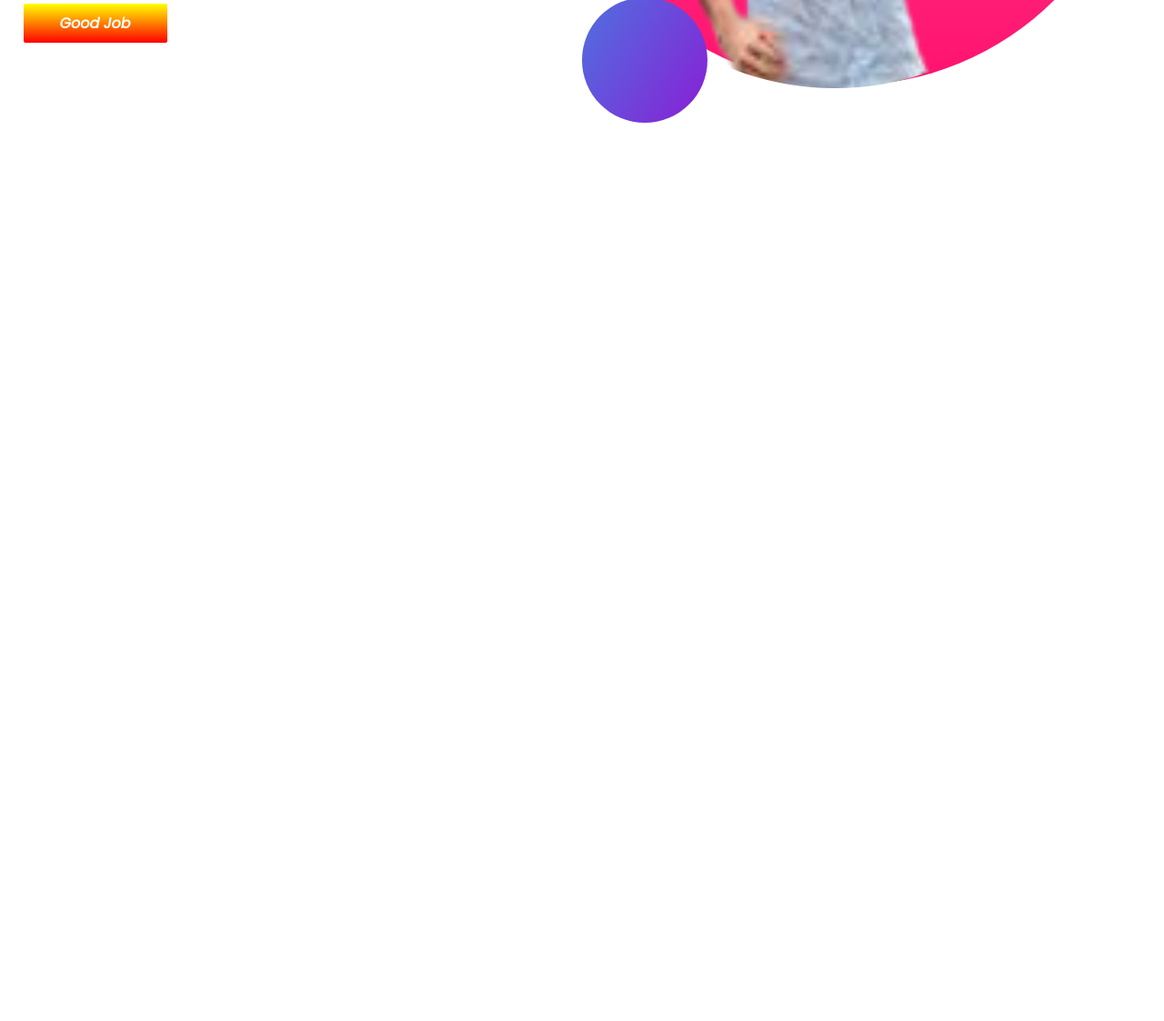
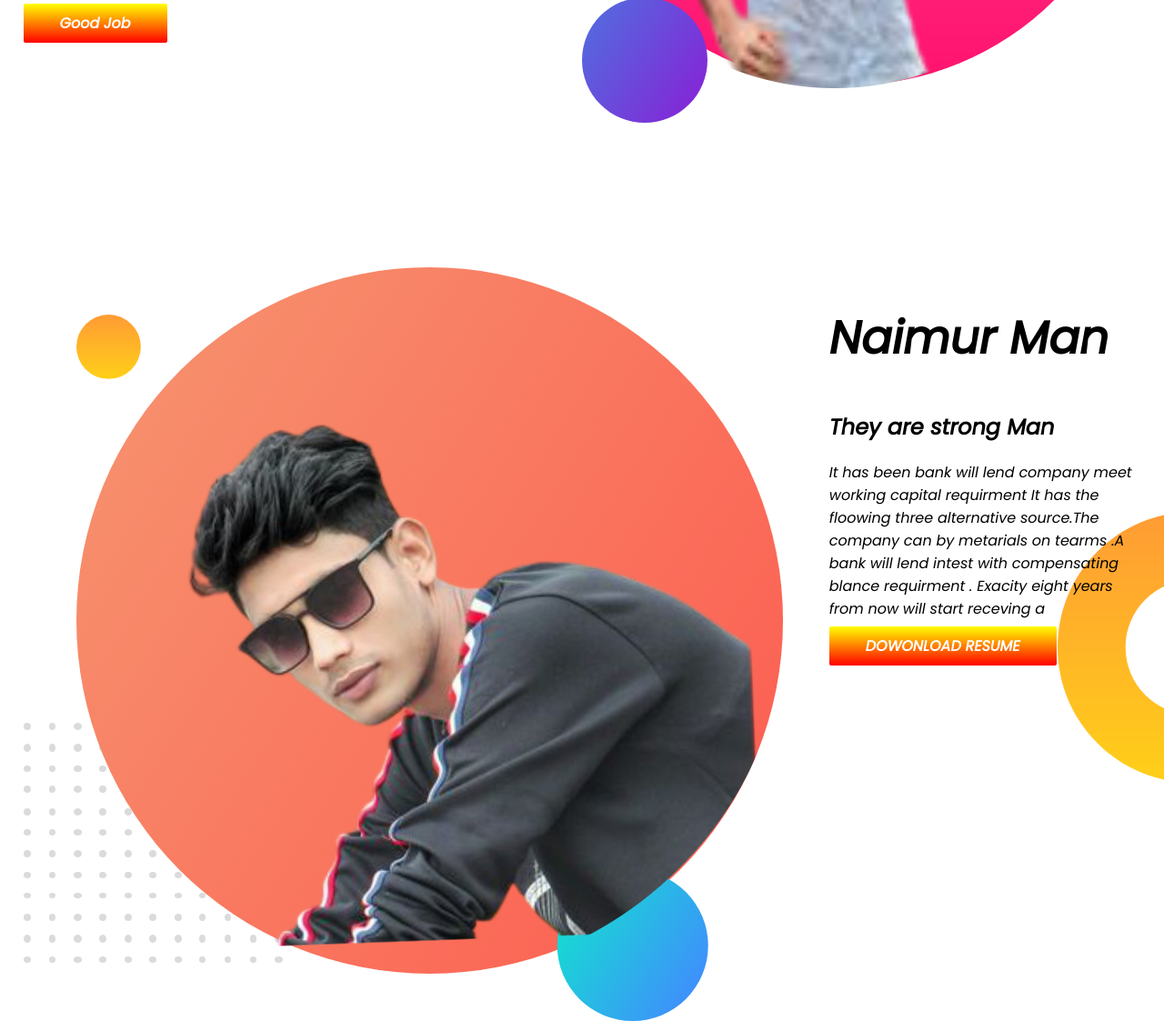
Before and after one commit to naimurrahamannaim/devoloper-portfolio, a plain HTML site: page index.html in a window 1280 px wide. Shown: the part 576-1699 px from the top of the page at 91% size. Before the commit the page ends 800 px from the top, so only its background shows below. Drawn offline with Linux system fonts and the light colour scheme.

Commit message:
Naimur-Man

```diff
--- a/index.html
+++ b/index.html
@@ -29,6 +29,26 @@
             <img src="images/naimur.png" alt="">
         </div>
     </section>
+    <section class="Naimur-Man">
+        <div class="half-width">
+            <img src="images/pani.png" alt="">
+        </div>
+        <div class="half-width">
+            <h1>Naimur Man</h1>
+            <h2>They are strong Man</h2>
+            <p>It has been bank will lend company meet working capital requirment It has the
+                floowing
+                three alternative source.The company can by metarials on tearms .A bank will lend intest with
+                compensating
+                blance requirment . Exacity eight years from now will start receving a </p>
+            <a class="link-button" href="">DOWONLOAD RESUME</a>
+
+        </div>
+
+
+
+    </section>
+
 </body>
 
 </html>
--- a/style.css
+++ b/style.css
@@ -10,6 +10,7 @@ h1{
 }
 section{
     display: flex;
+    margin-bottom: 100px;
 }
 .half-width{
     width: 50%;
@@ -27,6 +28,11 @@ section{
     border-radius: 2px;
 }
 .top-banner{
-    background-image:url(images/top-banner.png);
+    background-image: url(images/top-banner.png);
     background-repeat: no-repeat;
 }
+.Naimur-Man{
+    background-image: url(images/dream-bg.png);
+    background-repeat: no-repeat;
+    background-position: right;
+}
```
Also changed, not shown: images/pani.png (added).
